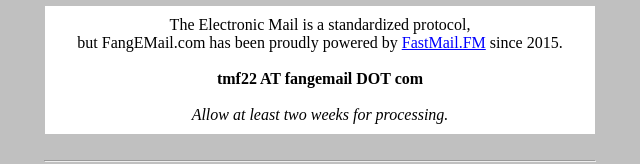
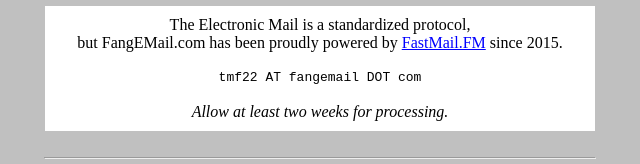
Before and after one commit to tianyuf/fangemail.com, a plain HTML site: page index.html in a window 1280 px wide. Shown: the part 141-305 px from the top of the page, without its empty margins (320-960 px from the left). Drawn offline with Linux system fonts and the light colour scheme.

Commit message:
update font

```diff
--- a/index.html
+++ b/index.html
@@ -36,7 +36,7 @@
             <font face="Times New Roman" size="3">
                 The Electronic Mail is a standardized protocol, <br>but FangEMail.com has been proudly powered by <a href="https://join.fastmail.com/c6a6c08d">FastMail.FM</a> since 2015.
                 <br><br>
-                <b>tmf22 AT fangemail DOT com</b>
+                <code>tmf22 AT fangemail DOT com</code>
                 <br><br>
                 <i>Allow at least two weeks for processing.</i>
             </font>
```
